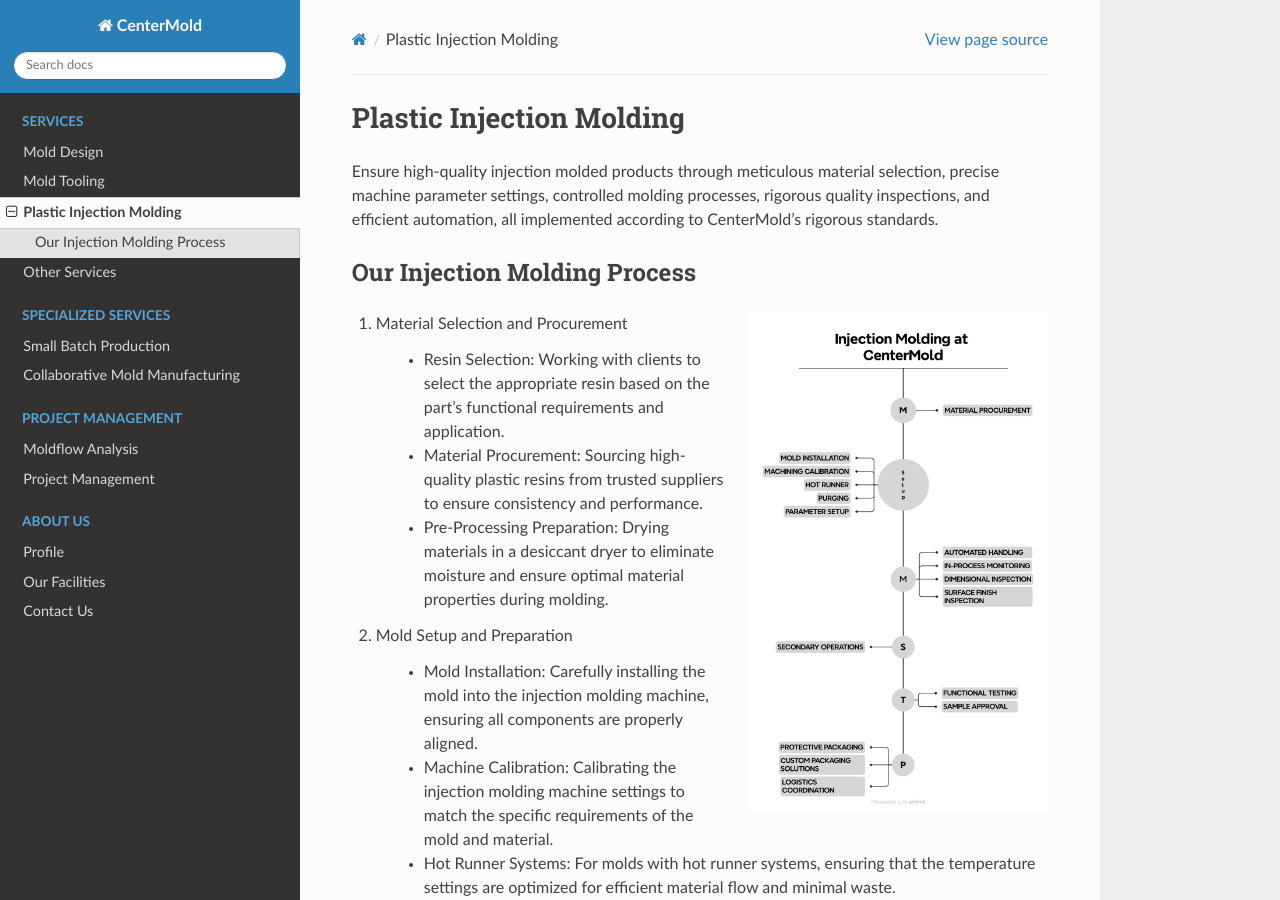
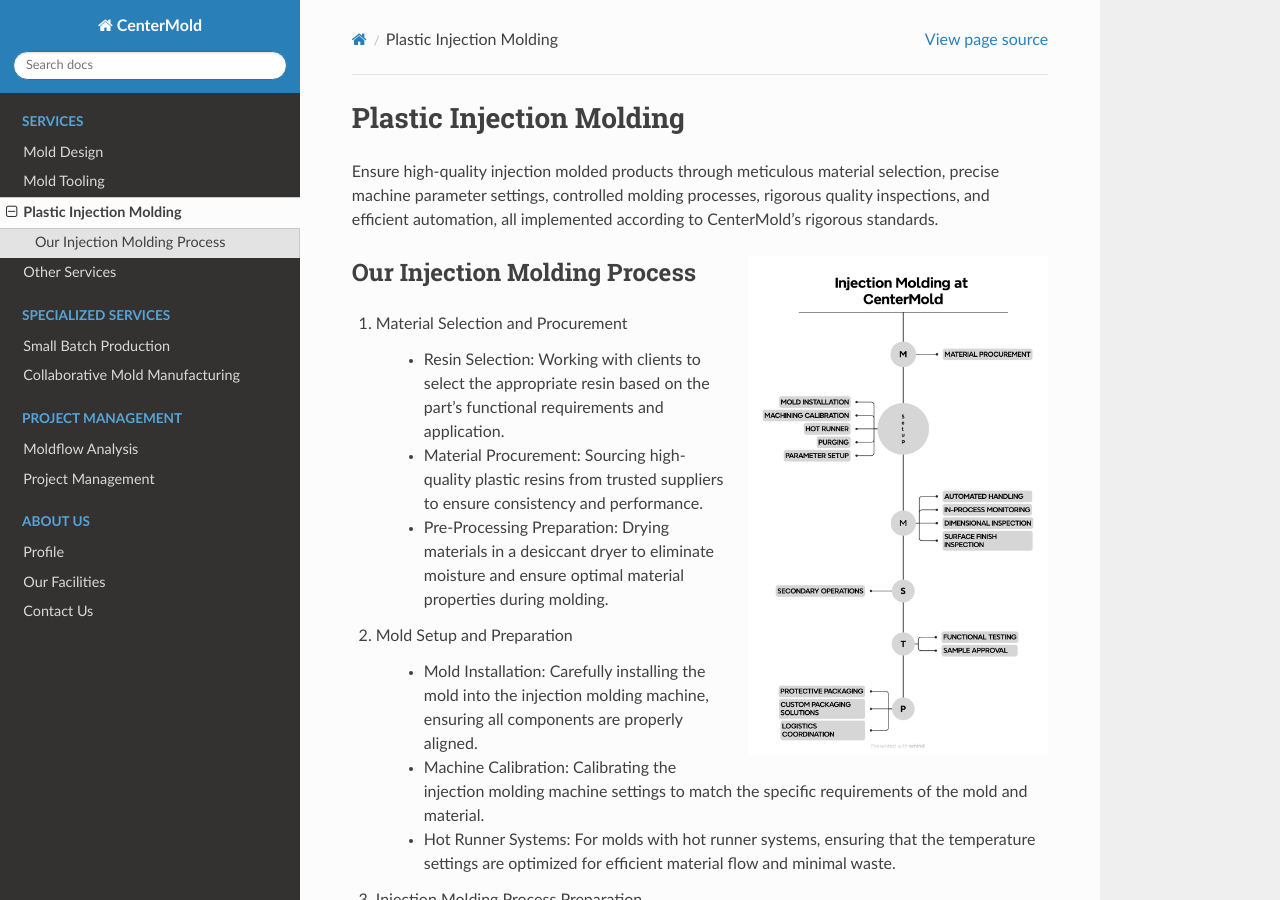
Before and after one commit to paultang/centermold, a Sphinx documentation site: the page built from source/Injection-Molding.rst, in a window 1280 px wide and 900 px high. Built offline with Sphinx 7.4.7 and the Read the Docs theme 2.0.0, drawn with Linux system fonts in a browser that asks for light colours.

Commit message:
Update Injection-Molding.rst

```diff
--- a/source/Injection-Molding.rst
+++ b/source/Injection-Molding.rst
@@ -11,13 +11,14 @@ Plastic Injection Molding
 ==========================
 Ensure high-quality injection molded products through meticulous material selection, precise machine parameter settings, controlled molding processes, rigorous quality inspections, and efficient automation, all implemented according to CenterMold's rigorous standards.
 
+.. figure:: _static/injection-molding.jpg
+   :align: right
+   :width: 300px
+
+
 Our Injection Molding Process
 ------------------------------
 
-
-.. figure:: _static/injection-molding.jpg
-   :align: right
-   :width: 300px
 
 1. Material Selection and Procurement
 
```
